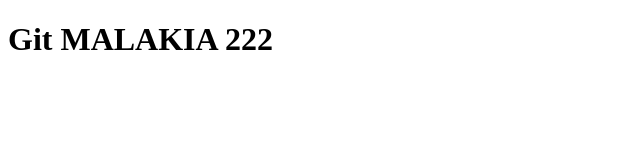
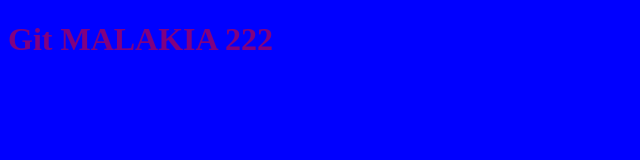
Before and after one commit to gurabardhiromilo/test, a plain HTML site: page index.html in a window 1280 px wide. Shown: the whole page, without its empty margins (0-640 px from the left). Drawn offline with Linux system fonts and the light colour scheme.

Commit message:
style status

```diff
--- a/index.html
+++ b/index.html
@@ -3,6 +3,8 @@
 <head>
     <meta charset="UTF-8">
     <meta name="viewport" content="width=device-width, initial-scale=1.0">
+    <meta http-equiv="X-UA-Compatible" content="ie-edge">
+    <link rel="stylesheet" href="style.css">
     <title>Document</title>
 </head>
 <body>
--- /dev/null
+++ b/style.css
@@ -0,0 +1,7 @@
+body {
+    background-color: blue;
+}
+
+h1 {
+    color: purple;
+}
```
